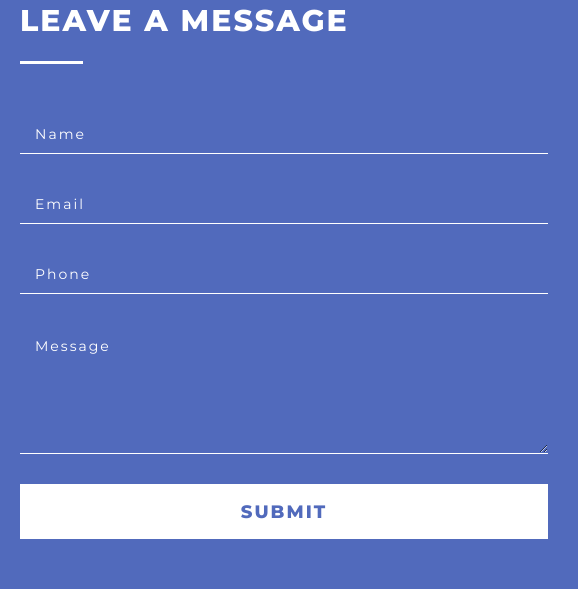
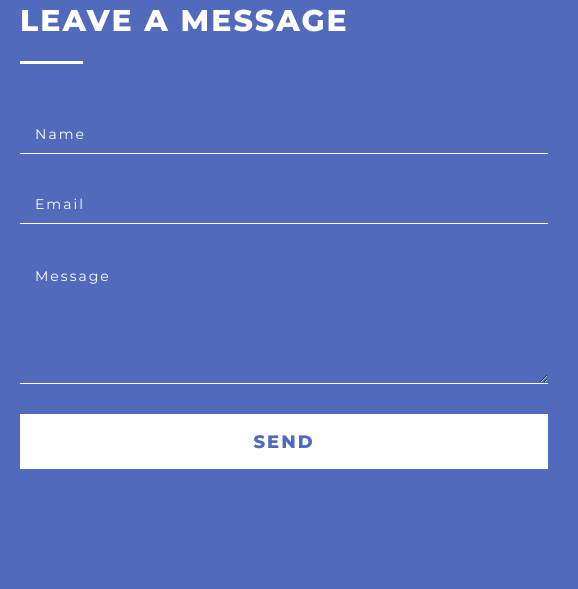
Before and after one commit to elisamlk/Site-Web-EMLK, a plain HTML site: page index.html in a window 1280 px wide. Shown: the part 3417-4006 px from the top of the page, 702-1280 px from the left. Drawn offline with Linux system fonts and the light colour scheme; a web font is replaced by a local one.

Commit message:
Ajout du formulaire de contact

```diff
--- a/css/custom.css
+++ b/css/custom.css
@@ -877,7 +877,7 @@ ul#menu-primary li a {
   color: #fff;
   padding: 15px;
 }
-.contact-form .sent-btn input {
+.contact-form .sent-btn button {
   display: block;
   width: 100%;
   height: 55px;
--- a/index.html
+++ b/index.html
@@ -365,7 +365,9 @@
 
               <div class="col-lg-4">
                 <div class="service-box text-center wow fadeInUp">
-                  <div class="service-icon"><i class="fab fa-js-square"></i></div>
+                  <div class="service-icon">
+                    <i class="fab fa-js-square"></i>
+                  </div>
                   <h3 class="heading-border2">Javascript</h3>
                   <p>
                     Lorem Ipsum is simply dummy text of the printing and
@@ -426,7 +428,10 @@
                 <div class="wow fadeInUp">
                   <h2 class="heading-border">leave a message</h2>
                   <div class="contact-form">
-                    <form id="contact_form">
+                    <form
+                      action="https://formspree.io/f/mnqrzdon"
+                      method="POST"
+                    >
                       <div class="f-field">
                         <input
                           name="fname"
@@ -435,7 +440,6 @@
                           required
                         />
                       </div>
-
                       <div class="f-field">
                         <input
                           name="email"
@@ -444,22 +448,11 @@
                           required
                         />
                       </div>
-
-                      <div class="f-field">
-                        <input
-                          name="phone"
-                          type="text"
-                          placeholder="Phone"
-                          required
-                        />
-                      </div>
-
                       <div class="f-field">
                         <textarea name="msg" placeholder="Message"></textarea>
                       </div>
-
                       <div class="sent-btn">
-                        <input name="submit" type="submit" value="Submit" />
+                        <button type="submit">Send</button>
                       </div>
                     </form>
                   </div>
```
